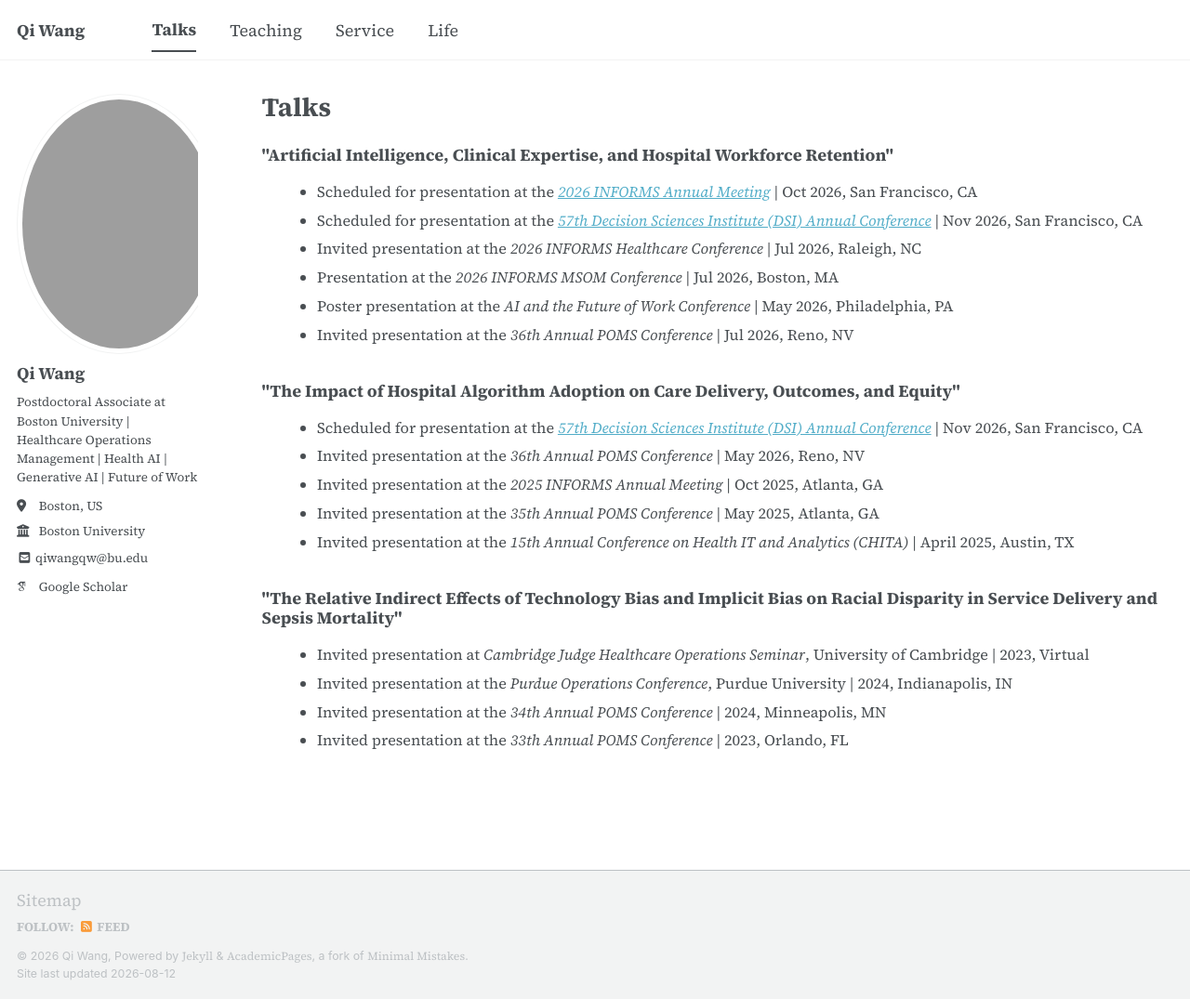
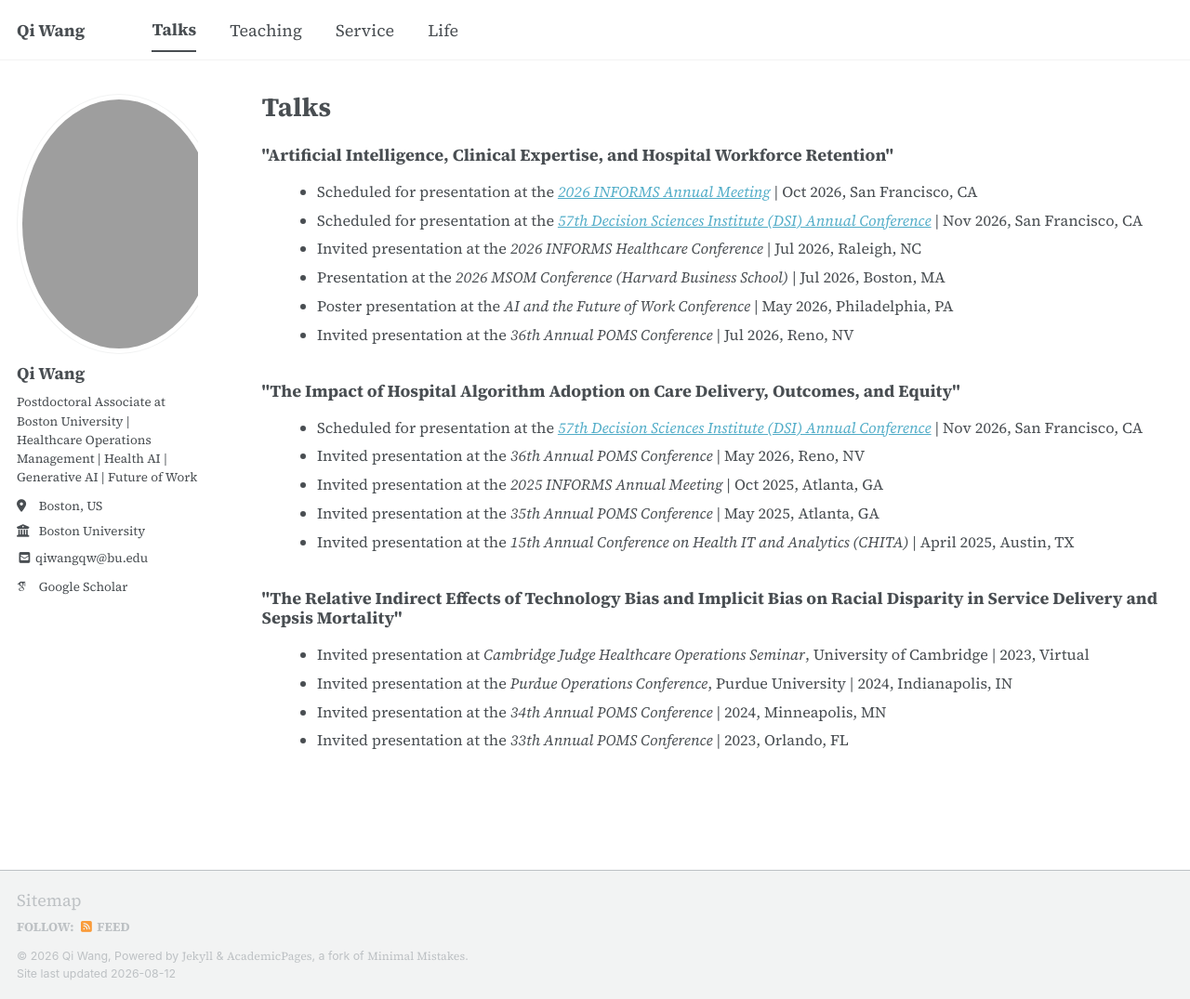
Before and after one commit to qiwang-katherine/qiwang-katherine.github.io, a Jekyll site: the page built from _pages/talks.html, in a window 1280 px wide and 1075 px high. Shown: the whole window at 93% size. Built offline with Jekyll 4.4.1, drawn with Linux system fonts in a browser that asks for light colours; some web fonts are replaced; a script bundle is joined from its source files by our own code; library files that are not in the unit come from our copies.

Commit message:
talks.html

```diff
--- a/_pages/talks.html
+++ b/_pages/talks.html
@@ -13,7 +13,7 @@ author_profile: true
   <li>Scheduled for presentation at the <a href="https://meetings.informs.org/wordpress/annual/" target="_blank"><i>2026 INFORMS Annual Meeting</i></a> | Oct 2026, San Francisco, CA</li>
   <li>Scheduled for presentation at the <a href="https://decisionsciences.org/" target="_blank"><i>57th Decision Sciences Institute (DSI) Annual Conference</i></a> | Nov 2026, San Francisco, CA</li>
   <li>Invited presentation at the <i>2026 INFORMS Healthcare Conference</i> | Jul 2026, Raleigh, NC</li>
-  <li>Presentation at the <i>2026 INFORMS MSOM Conference</i> | Jul 2026, Boston, MA</li>
+  <li>Presentation at the <i>2026 MSOM Conference (Harvard Business School)</i> | Jul 2026, Boston, MA</li>
   <li>Poster presentation at the <i>AI and the Future of Work Conference</i> | May 2026, Philadelphia, PA</li>
   <li>Invited presentation at the <i>36th Annual POMS Conference</i> | Jul 2026, Reno, NV</li>
 </ul>
```
